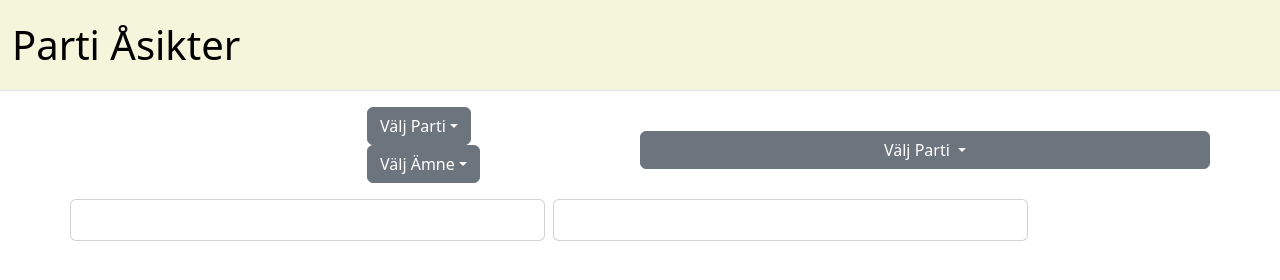
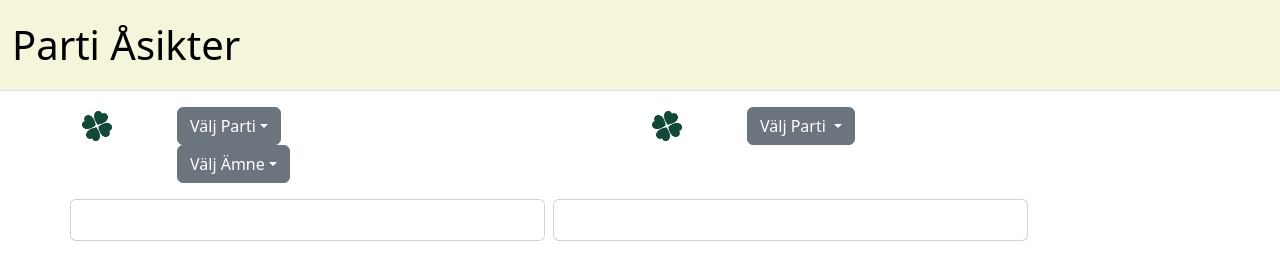
Before and after one commit to Druvfinger/PoliticalWebsite, a website: page index.html in a window 1280 px wide. Drawn offline with Linux system fonts and the light colour scheme.

Commit message:
formatting struggles

```diff
--- a/index.html
+++ b/index.html
@@ -26,17 +26,16 @@
       <div class="container mt-3">
         <div class="row">
           <!-- THIS IS THE LEFT SIDE PARTY START -->
-          <div class="col">
+          <div class="col-6">
             <div class="row">
               <!-- IMG 1 START -->
-              <div class="col">
-                <img src="" alt="" id="logo_dropdown1" style="max-height: 30px" class="justify-content-start mt-1"/>
+              <div class="col-2">
+                <img src="img/Centerpartiet_logo.png" alt="" id="logo_dropdown1" style="max-height: 30px" class="justify-content-start mt-1"/>
               </div>
               <!-- IMG 1 END -->
               <!-- Dropdowns START -->
-              <div class="col">
-                <div class="dropdown row">
               <div class="col-8">
+                <div class="dropdown">
                     <button class="btn btn-secondary dropdown-toggle" type="button" id="dropdownMenuButton1" data-bs-toggle="dropdown" aria-expanded="false">Välj Parti</button>
                     <ul class="dropdown-menu" aria-labelledby="dropdownMenuButton1">
                       <li class="dropdown-item row" onclick="displayPartySubjects('SD', 'img/Sverigedemokraterna_logo.png', 'dropdownMenuButton1')">
@@ -73,25 +72,22 @@
                       </li>
                     </ul>
               </div>
-              </div>
-              <div class="dropdown row">
-                <div class="col">
+              <div class="dropdown">
                   <button class="btn btn-secondary dropdown-toggle" type="button" id="dropdownMenuButton4" data-bs-toggle="dropdown" aria-expanded="false">Välj Ämne</button>
                   <ul class="dropdown-menu scrollable-dropdown" aria-labelledby="dropdownMenuButton4" id="subjectList2"></ul>
               </div>
             </div>
             </div>
           </div>
-            </div>
-
           <!-- THIS IS THE LEFT SIDE PARTY END -->
           <!-- THIS IS THE RIGH SIDE PARTY START-->
-          <div class="col">
+          <div class="col-6">
+            <div class="row">
+              <div class="col-2">
+                <img src="img/Centerpartiet_logo.png" alt="" id="logo_dropdown2" style="max-height: 30px" class="justify-content-start mt-1"/>
+              </div>
+              <div class="col-8">
                 <div class="dropdown">
-              <div class="row justify-content-start">
-                <div class="col">
-                  <img src="" alt="" id="logo_dropdown2" style="max-height: 30px" class="justify-content-start mt-1"/>
-                </div>
                   <button class="btn btn-secondary dropdown-toggle" type="button" id="dropdownMenuButton2" data-bs-toggle="dropdown" aria-expanded="false">
                     Välj Parti
                   </button>
@@ -130,9 +126,7 @@
                     </li>
                   </ul>
                 </div>
-            </div>
-            <div class="dropdown row">
-              <div class="col">
+                <div class="dropdown">
                   <button class="btn btn-secondary dropdown-toggle" type="button" id="dropdownMenuButton3" data-bs-toggle="dropdown" aria-expanded="false" hidden="true">Välj Ämne</button>
                   <ul class="dropdown-menu scrollable-dropdown" aria-labelledby="dropdownMenuButton3" id="subjectList1"></ul>
                 </div>
```
Lines whose indentation alone changed are shown as unchanged.
